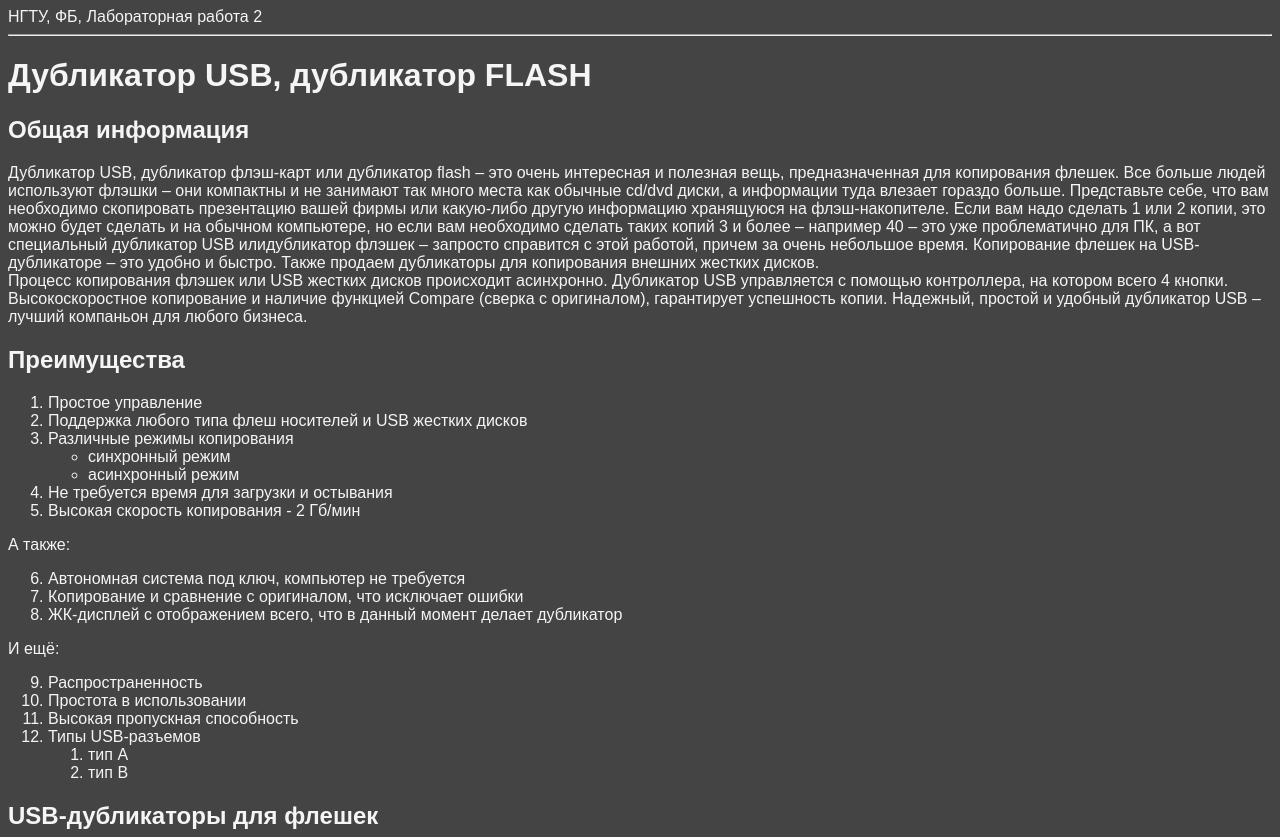
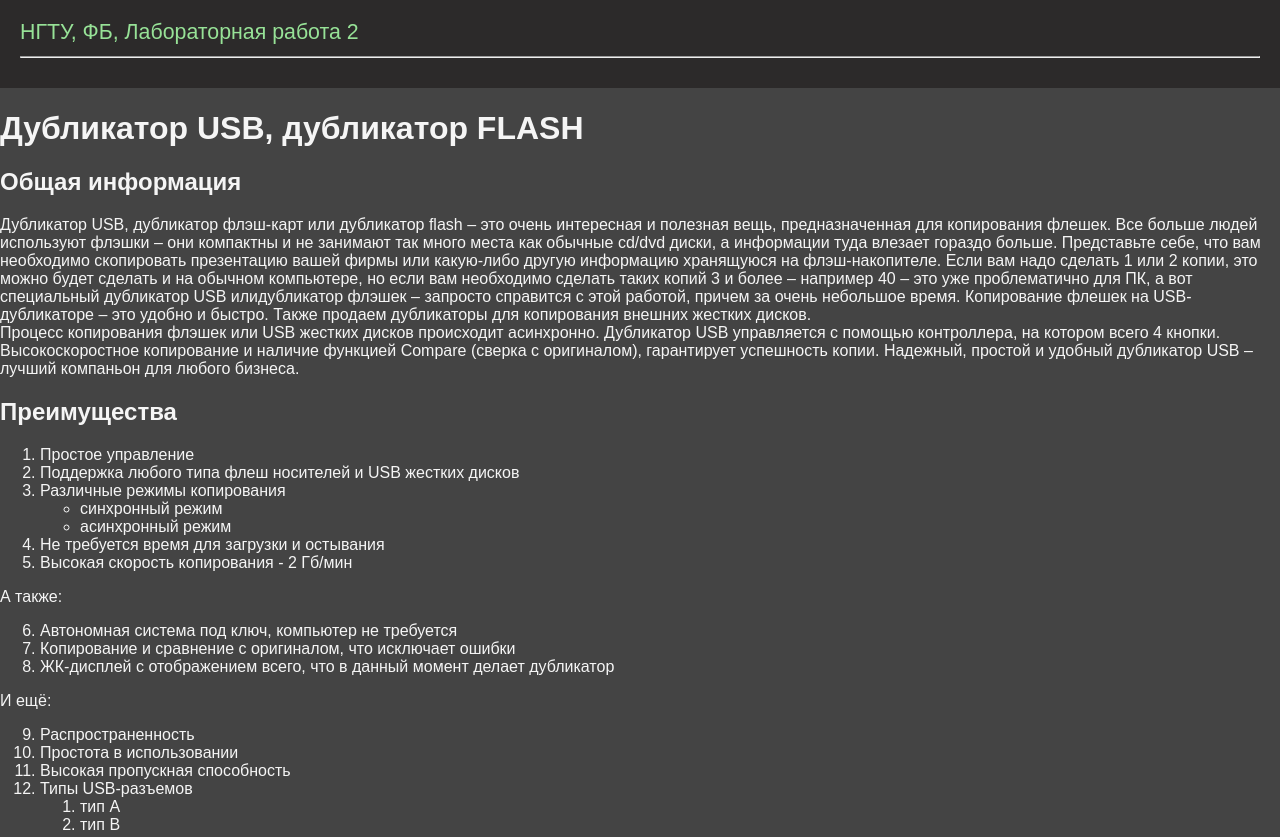
Before and after one commit to GitRofl/web-programming-labs, a plain HTML site: page lab2.html in a window 1280 px wide. Shown: the top 837 px of the page. Drawn offline with Linux system fonts and the light colour scheme.

Commit message:
Стили заголовка

```diff
--- a/lab2.html
+++ b/lab2.html
@@ -6,8 +6,8 @@
     <meta name="viewport" content="width=device-width, initial-scale=1.0">
     <title>Artem Basman. Lab 2</title>
 </head>
-<body style="background-color: #444444;color: whitesmoke; font-family: Arial, Helvetica, sans-serif;">
-    <header>
+<body style="background-color: #444444;color: whitesmoke; font-family: Arial, Helvetica, sans-serif;margin: 0px;">
+    <header style="background-color: rgb(44, 42, 42); color: rgb(151, 226, 151); padding: 20px; font-size: 16pt;">
         НГТУ, ФБ, Лабораторная работа 2
         <hr>
     </header>
```
